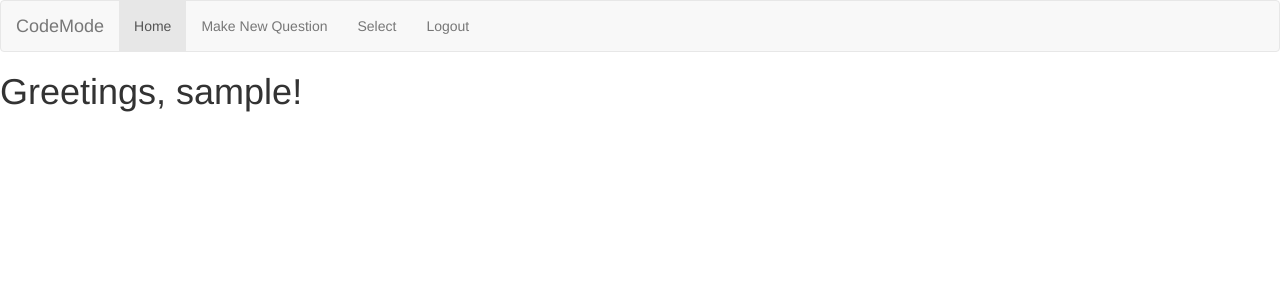
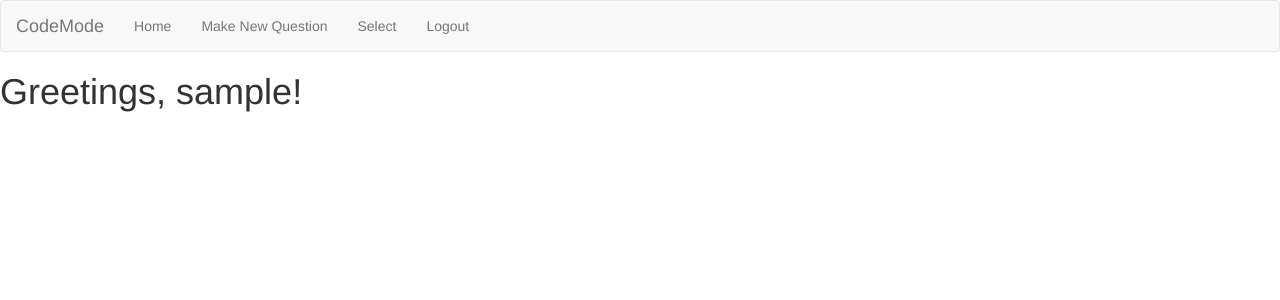
Before and after one commit to mflem/CodeMode, a Flask app: a page that uses templates/codemode.html in a window 1280 px wide. Shown: the top 300 px of the page. Run offline with Flask 2, Linux system fonts and the light colour scheme; the visitor is signed in with stand-in values (Sample User, id 1); parts of the project's set-up code (start-up, migrations or seed data) failed here and were passed over; some libraries are stand-ins or nearby versions.

Commit message:
Update codemode.html

```diff
--- a/templates/codemode.html
+++ b/templates/codemode.html
@@ -19,7 +19,7 @@ CodeMode -->
         <a class="navbar-brand" href="#">CodeMode</a>
       </div>
       <ul class="nav navbar-nav">
-        <li class="active"><a href="#">Home</a></li>
+        <li><a href="#">Home</a></li>
         <li><a href='/make/'>Make New Question</a></li>
         <li><a href='/select/'>Select</a></li>
         <li><a href='/logout/'>Logout</a></li>
```
